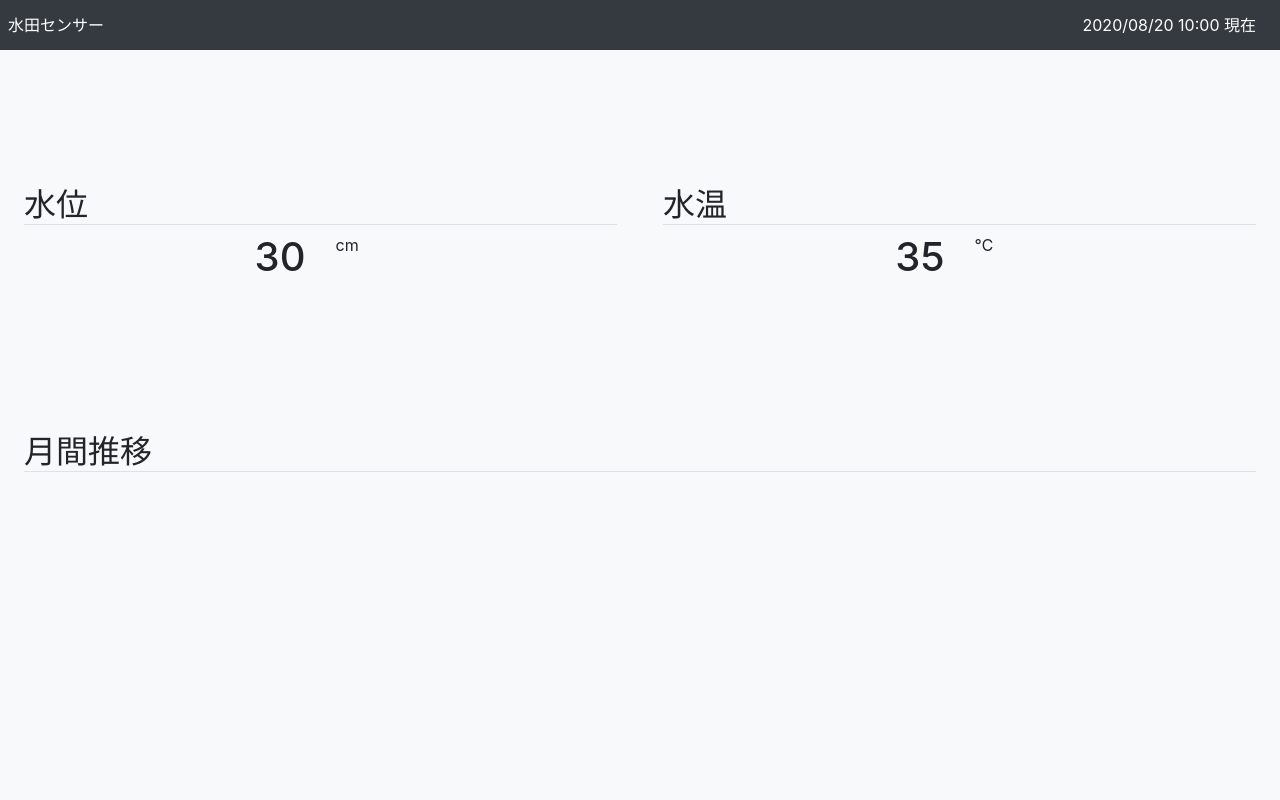
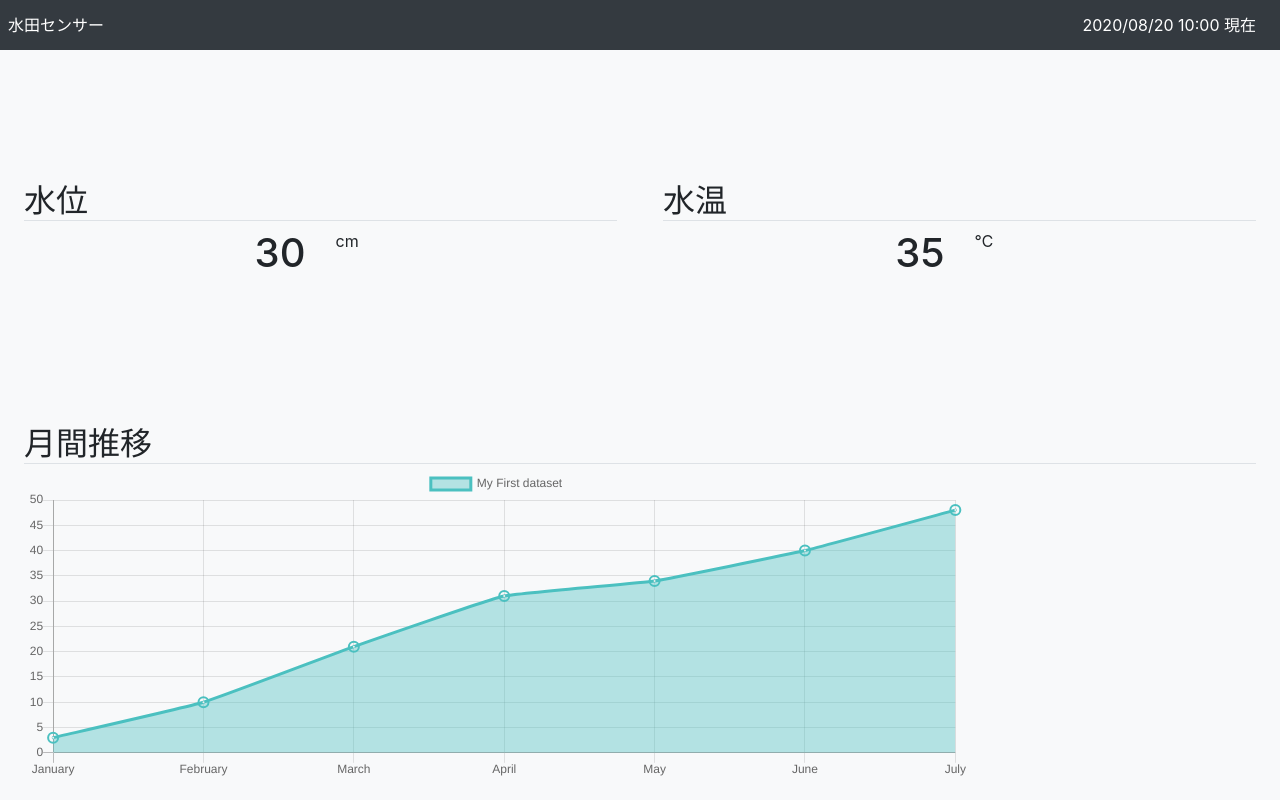
Before and after one commit to libra189/paddy-field-sensor, a React (Create React App) app: page / in a window 1280 px wide. Built offline with nearby package versions, Linux system fonts and the light colour scheme.

Commit message:
up chart.jsを導入

```diff
--- a/package.json
+++ b/package.json
@@ -7,8 +7,10 @@
     "@testing-library/react": "^9.5.0",
     "@testing-library/user-event": "^7.2.1",
     "bootstrap": "^4.5.2",
+    "chart.js": "^2.9.3",
     "react": "^16.13.1",
     "react-bootstrap": "^1.3.0",
+    "react-chartjs-2": "^2.10.0",
     "react-dom": "^16.13.1",
     "react-scripts": "3.4.3"
   },
--- a/src/App.css
+++ b/src/App.css
@@ -27,6 +27,6 @@ main {
     padding-top: 50px;
 }
 
-.senser-values {
-    height: 50%;
+#change-of-month h2 {
+    margin-bottom: 4px;
 }
--- a/src/App.js
+++ b/src/App.js
@@ -1,6 +1,7 @@
 import React from 'react';
 import './App.css';
 import 'bootstrap/dist/css/bootstrap.min.css';
+import ChangeOfMonth from './ChangeOfMonth';
 
 function App() {
   return (
@@ -17,7 +18,7 @@ function App() {
       </header>
 
       <main role="main" className="px-md-4 bg-light">
-        <div className="senser-values mb-2">
+        <div id="senser-values" className="pb-2 h-50">
           <div className="row align-items-center h-100">
             <div className="col-sm box mr-2">
               <h2 className="h2 border-bottom">水位</h2>
@@ -43,8 +44,9 @@ function App() {
             </div>
           </div>
         </div>
-        <div className="change-of-month">
+        <div id="change-of-month" className="h-50">
           <h2 className="h2 border-bottom">月間推移</h2>
+          <ChangeOfMonth />
         </div>
       </main>
     </div>
--- /dev/null
+++ b/src/ChangeOfMonth.js
@@ -0,0 +1,53 @@
+import React from 'react';
+import { Line } from 'react-chartjs-2';
+
+function LineExample() {
+    process.nextTick(() => {
+        const toph = document.getElementById('change-of-month');
+        console.log(toph.clientHeight);
+        console.log(toph.clientWidth);
+
+        // this.setState({
+        //     pheight: toph.clientHeight,
+        //     pwidth: toph.clientWidth
+        // });
+    });
+
+    const data = {
+        labels: ['January', 'February', 'March', 'April', 'May', 'June', 'July'],
+        datasets: [
+            {
+                label: 'My First dataset',
+                fill: true,
+                lineTension: 0.1,
+                backgroundColor: 'rgba(75,192,192,0.4)',
+                borderColor: 'rgba(75,192,192,1)',
+                borderCapStyle: 'round',
+                borderDash: [],
+                borderDashOffset: 0.0,
+                borderJoinStyle: 'square',
+                pointBorderColor: 'rgba(75,192,192,1)',
+                pointBackgroundColor: '#eee',
+                pointBorderWidth: 10,
+                pointHoverRadius: 5,
+                pointHoverBackgroundColor: 'rgba(75,192,192,1)',
+                pointHoverBorderColor: 'rgba(220,220,220,1)',
+                pointHoverBorderWidth: 1,
+                pointRadius: 1,
+                pointHitRadius: 10,
+                data: [3, 10, 21, 31, 34, 40, 48]
+            }
+        ]
+    };
+
+    const options = {
+        maintainAspectRatio: false,
+        responsive: false,
+    };
+
+    return (
+        <Line data={data} options={options} height={358 - 43} width={945} />
+    );
+}
+
+export default LineExample;
```
Also changed, not shown: 1 other file (tests, documents, lock files or other folders).
